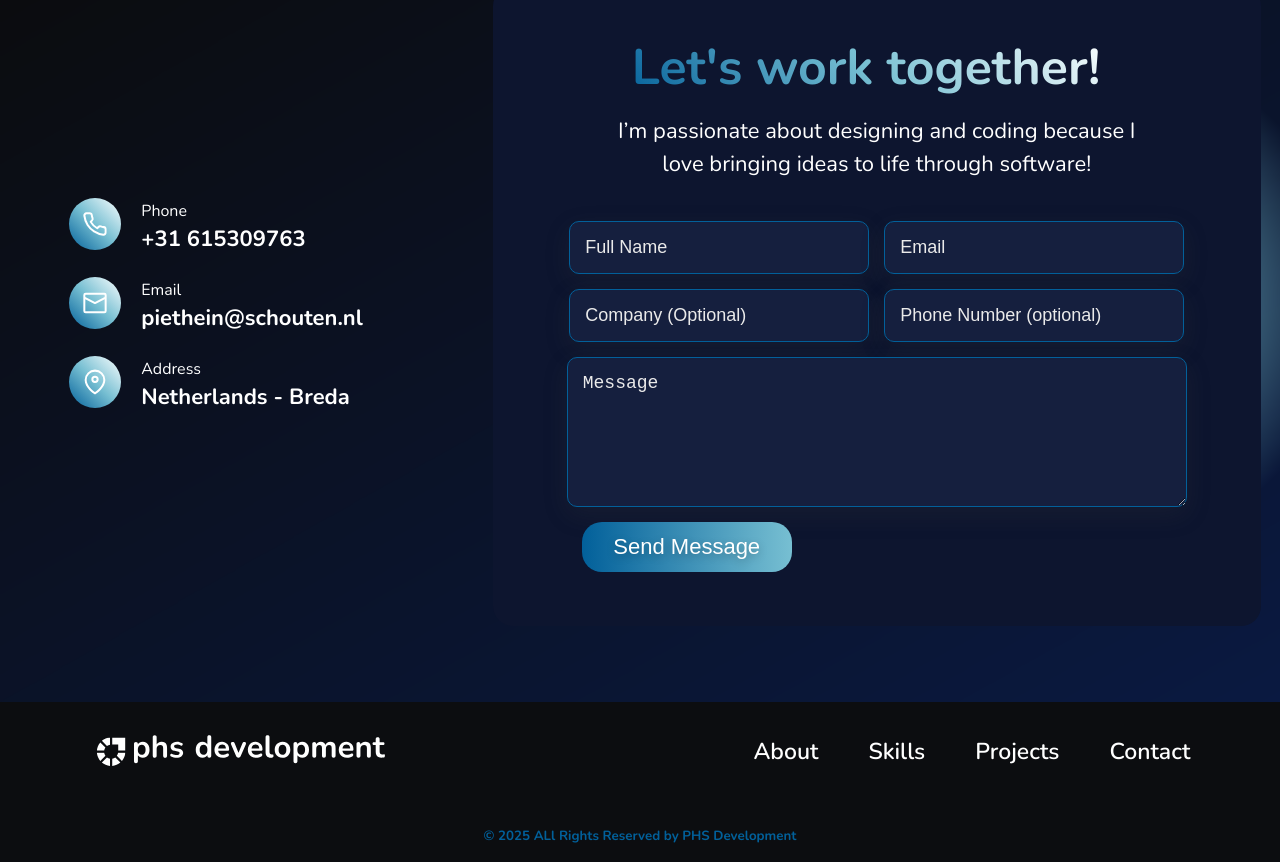
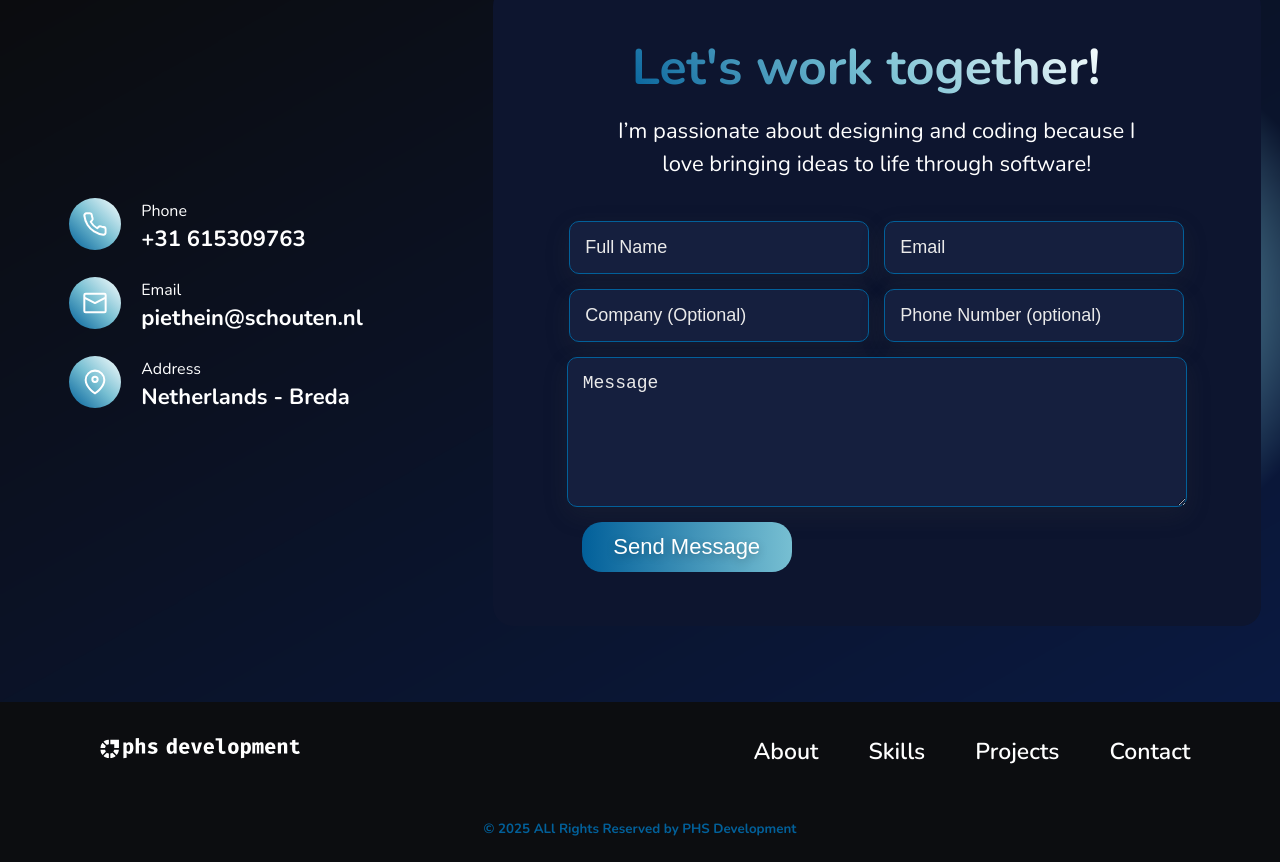
Before and after one commit to phsworks/portfolio-react, a React (Vite) app: page /#/ in a window 1280 px wide. Shown: the part 4055-4917 px from the top of the page. Built offline with nearby package versions, Linux system fonts and the light colour scheme.

Commit message:
logo changed

```diff
--- a/src/Components/Footer.css
+++ b/src/Components/Footer.css
@@ -1,5 +1,5 @@
 .footer-container {
-  margin-top: 20px;
+  margin-top: 10px;
   display: flex;
   flex-direction: column;
   justify-content: center;
@@ -18,21 +18,19 @@
   flex-direction: column;
   justify-content: center;
   align-items: center;
-  gap: 20px;
+  gap: 30px;
 }
 
 
 .logo-footer {
   img {
-    width: 50px;
+    width: 230px;
   }
   img:hover {
     cursor: pointer;
   }
 
-  .desktop-logo {
-    display: none;
-  }
+
 }
 
 .footer-links {
@@ -61,7 +59,7 @@
 
 
   .logo-footer {
-    .desktop-logo {
+    .footer-logo {
       display: block;
       width: 250px;
     }
@@ -102,13 +100,11 @@
   }
 
   .logo-footer {
-    .desktop-logo {
+    .footer-logo {
       display: block;
       width: 300px;
     }
-    .mobile-logo {
-      display: none;
-    }
+
   }
   .footer-container {
     height: 150px;
--- a/src/Components/Footer.jsx
+++ b/src/Components/Footer.jsx
@@ -18,8 +18,7 @@ function Footer() {
       <div className="footer-items">
         <div className="logo-footer">
           <NavLink to="/" onClick={scrollUp}>
-            <img className="mobile-logo" src={mobilelogo} alt="mobile-logo" />
-            <img className="desktop-logo" src={desktoplogo} alt="desktop-logo" />
+            <img className="desktop-logo" src={desktoplogo} alt="footer-logo" />
           </NavLink>
         </div>
         <div className="footer-menu">
```
Also changed, not shown: src/assets/PHS-desktop.svg.
